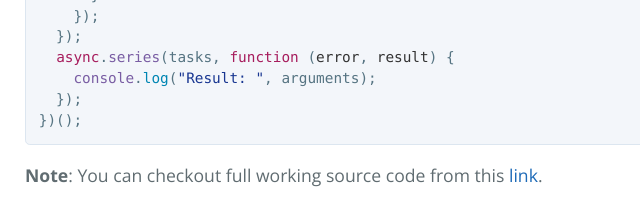
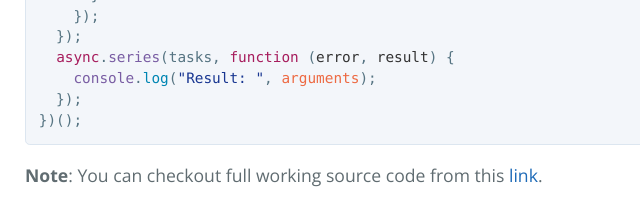
Before and after one commit to AmitThakkar/NodeDynamoDBApp, a plain HTML site: page index.html in a window 1280 px wide. Shown: the part 4220-4438 px from the top of the page, 199-839 px from the left. Drawn offline with nearby package versions, Linux system fonts and the light colour scheme.

```diff
--- a/index.html
+++ b/index.html
@@ -180,7 +180,7 @@
     });
   });
   <span class="pl-k">async</span>.<span class="pl-en">series</span>(tasks, <span class="pl-k">function</span> (<span class="pl-smi">error</span>, <span class="pl-smi">result</span>) {
-    <span class="pl-en">console</span>.<span class="pl-c1">log</span>(<span class="pl-s"><span class="pl-pds">"</span>Result: <span class="pl-pds">"</span></span>, arguments);
+    <span class="pl-en">console</span>.<span class="pl-c1">log</span>(<span class="pl-s"><span class="pl-pds">"</span>Result: <span class="pl-pds">"</span></span>, <span class="pl-v">arguments</span>);
   });
 })();</pre></div>
 
```
Also changed, not shown: stylesheets/github-light.css (+18 -10 lines).
